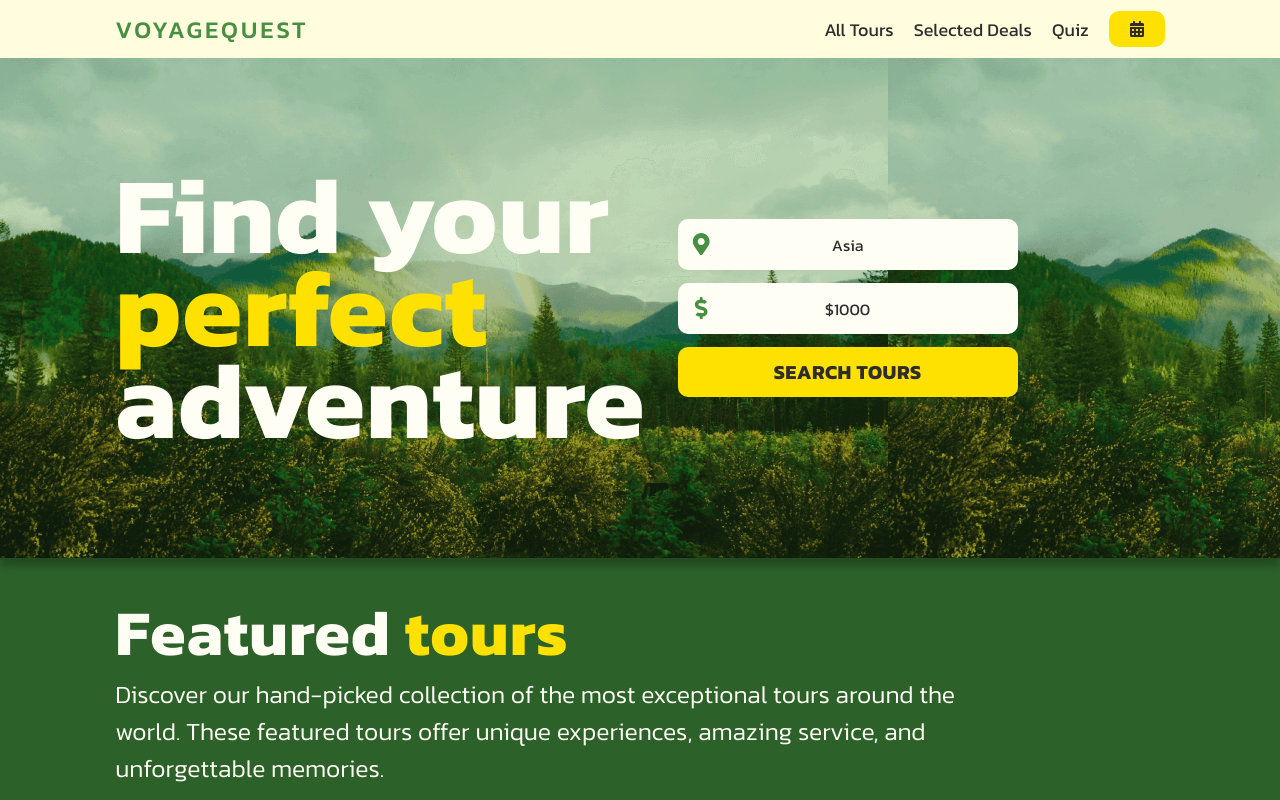
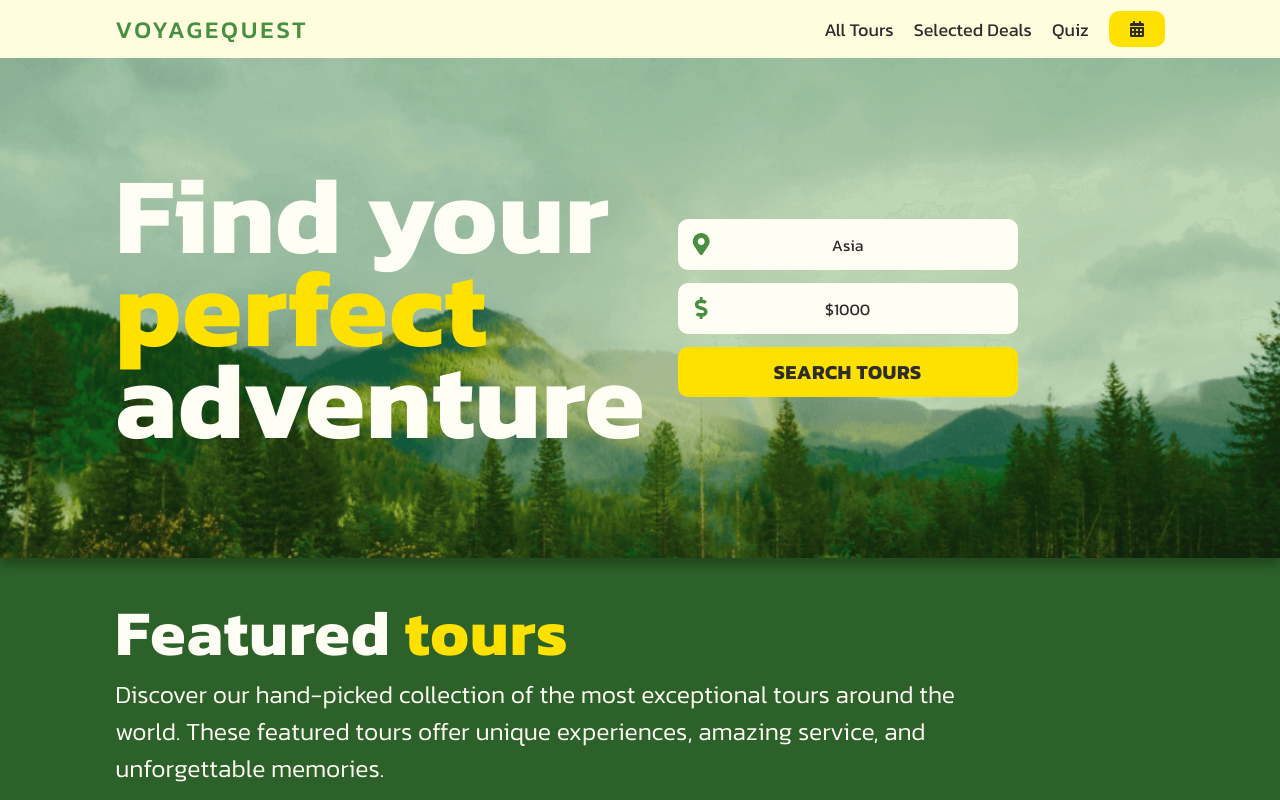
Before and after one commit to nadia-minster/voyagequest, a React (Create React App) app: page / in a window 1280 px wide. Shown: the top 800 px of the page. Built offline with nearby package versions, Linux system fonts and the light colour scheme.

Commit message:
no repeat

```diff
--- a/src/pages/HomeComponents/home.css
+++ b/src/pages/HomeComponents/home.css
@@ -6,7 +6,7 @@
 
 .c-hero {
   display: flex;
-  background-size: cover;
+  background-size: cover !important;
   height: 60vh;
   min-height: 500px;
   box-shadow: var(--shadow-medium);
```
